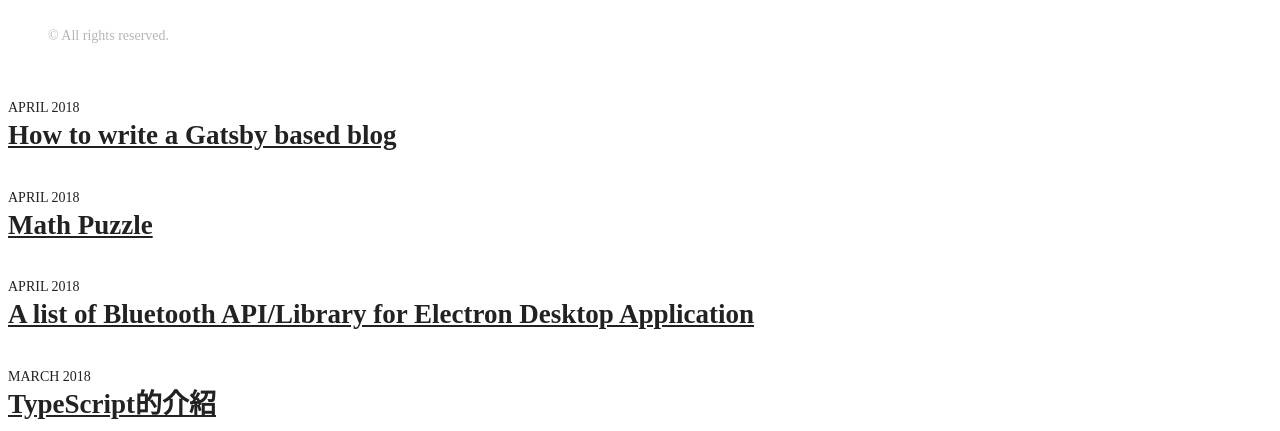
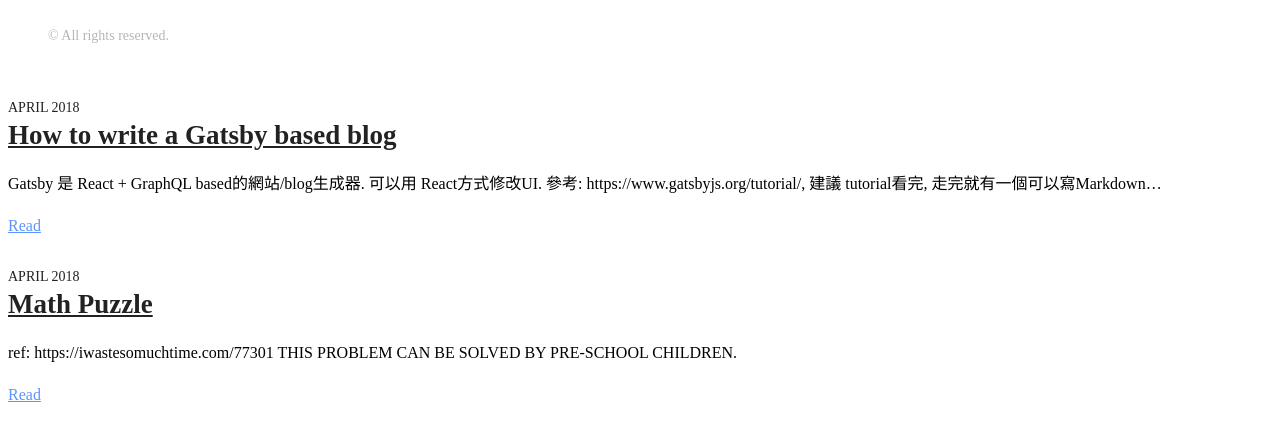
Before and after one commit to grimmer0125/gatsby-blog, a Gatsby site: page / in a window 1280 px wide. Shown: the part 369-800 px from the top of the page. Built offline with nearby package versions, Linux system fonts and the light colour scheme; Gatsby itself is replaced by a stand-in of ours; some packages are replaced by stand-ins of ours.

Commit message:
In posts page, show a page's excerpt if there is no description metadata

```diff
--- a/src/components/Post/index.jsx
+++ b/src/components/Post/index.jsx
@@ -7,7 +7,7 @@
   render() {
     const { title, date, category, description } = this.props.data.node.frontmatter;
     const { slug, categorySlug } = this.props.data.node.fields;
-
+    const excerpt = this.props.data.node.excerpt;
     return (
       <div className="post">
         <div className="post__meta">
@@ -24,8 +24,8 @@
         <h2 className="post__title">
           <Link className="post__title-link" to={slug}>{title}</Link>
         </h2>
-        <p className="post__description">{description}</p>
-        {/* <Link className="post__readmore" to={slug}>Read</Link> */}
+        <p className="post__description">{description || excerpt}</p>
+        <Link className="post__readmore" to={slug}>Read</Link>
       </div>
     );
   }
--- a/src/pages/index.jsx
+++ b/src/pages/index.jsx
@@ -60,6 +60,7 @@
       ){
       edges {
         node {
+          excerpt
           fields {
             slug
             # categorySlug
```
